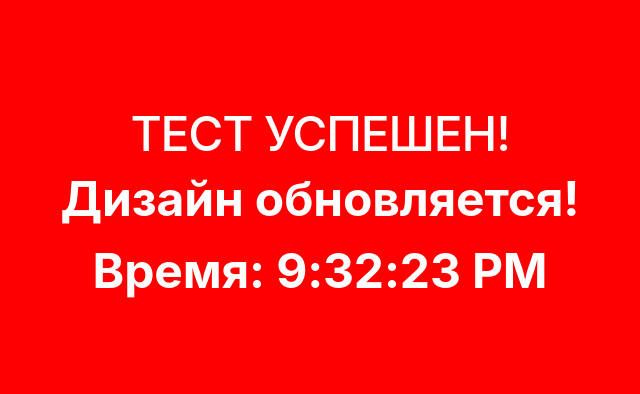
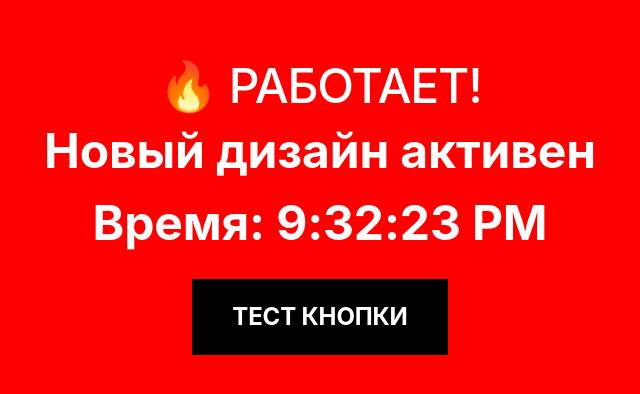
Before and after one commit to ogshit187-code/web-site-, a React (Vite) app: page / in a window 1280 px wide. Shown: the part 194-588 px from the top of the page, without its empty margins (320-960 px from the left). Built offline with nearby package versions, Linux system fonts and the light colour scheme.

Commit message:
🧪 МИНИМАЛЬНЫЙ ТЕСТ: простейшая страница без зависимостей

```diff
--- a/src/pages/Index.tsx
+++ b/src/pages/Index.tsx
@@ -1,74 +1,4 @@
-import { useEffect } from "react";
-import SimpleTestHero from "@/components/landing/SimpleTestHero";
-import About from "@/components/landing/About";
-import Services from "@/components/landing/Services";
-import BrutalistCalculator from "@/components/landing/BrutalistCalculator";
-import Process from "@/components/landing/Process";
-import Portfolio from "@/components/landing/Portfolio";
-import Testimonials from "@/components/landing/Testimonials";
-import Contact from "@/components/landing/Contact";
-import Footer from "@/components/landing/Footer";
-import ClientTypeSelector from "@/components/ClientTypeSelector";
-import { useClientType } from "@/contexts/ClientTypeContext";
-
 const Index = () => {
-  const { clientType, setClientType } = useClientType();
-
-  // Проверяем localStorage при загрузке
-  useEffect(() => {
-    const savedClientType = localStorage.getItem('smolin-client-type') as 'retail' | 'wholesale' | null;
-    if (savedClientType) {
-      setClientType(savedClientType);
-    }
-  }, [setClientType]);
-
-  const schema = {
-    "@context": "https://schema.org",
-    "@type": "LocalBusiness",
-    name: "DTF & Вышивка СПБ",
-    address: {
-      "@type": "PostalAddress",
-      addressLocality: "Санкт‑Петербург",
-      addressCountry: "RU",
-    },
-    areaServed: "RU",
-    url: "/",
-    email: "hello@example.com",
-    telephone: "+7 (812) 000-00-00",
-    priceRange: "₽₽",
-    makesOffer: [
-      {
-        "@type": "Offer",
-        name: "Печать DTF — логотип",
-        price: 200,
-        priceCurrency: "RUB",
-      },
-      {
-        "@type": "Offer",
-        name: "Печать DTF — полноцветный принт",
-        price: 1300,
-        priceCurrency: "RUB",
-      },
-      {
-        "@type": "Offer",
-        name: "Машинная вышивка — надпись",
-        price: 300,
-        priceCurrency: "RUB",
-      },
-      {
-        "@type": "Offer",
-        name: "Машинная вышивка — крупный рисунок",
-        price: 2000,
-        priceCurrency: "RUB",
-      },
-    ],
-  };
-
-  // Показываем селектор типа клиента, если не выбран
-  // if (!clientType) {
-  //   return <ClientTypeSelector onSelect={setClientType} />;
-  // }
-
   return (
     <div style={{
       minHeight: '100vh',
@@ -79,13 +9,26 @@ const Index = () => {
       justifyContent: 'center',
       fontSize: '48px',
       fontWeight: 'bold',
-      textAlign: 'center'
+      textAlign: 'center',
+      flexDirection: 'column'
     }}>
-      <div>
-        <h1>ТЕСТ УСПЕШЕН!</h1>
-        <p>Дизайн обновляется!</p>
-        <p>Время: {new Date().toLocaleTimeString()}</p>
-      </div>
+      <h1>🔥 РАБОТАЕТ!</h1>
+      <p>Новый дизайн активен</p>
+      <p>Время: {new Date().toLocaleTimeString()}</p>
+      <button
+        style={{
+          backgroundColor: '#000',
+          color: '#fff',
+          padding: '20px 40px',
+          fontSize: '24px',
+          border: 'none',
+          cursor: 'pointer',
+          marginTop: '20px'
+        }}
+        onClick={() => alert('Кнопка работает!')}
+      >
+        ТЕСТ КНОПКИ
+      </button>
     </div>
   );
 };
```
